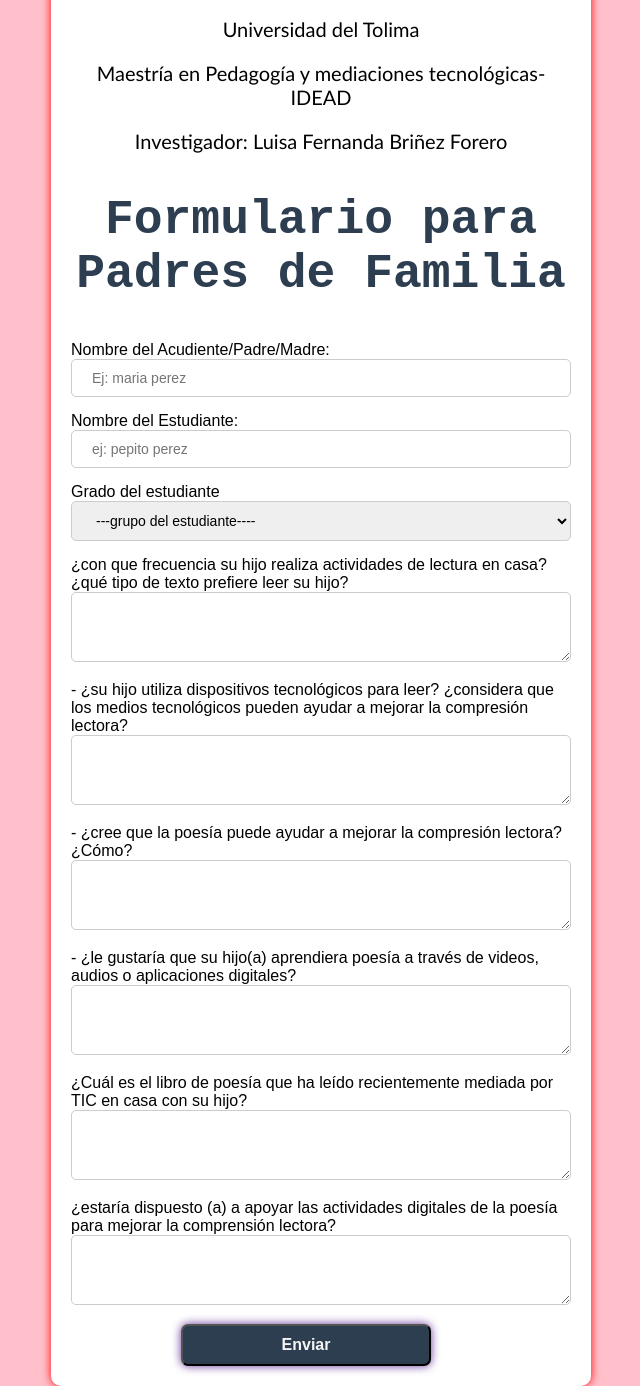
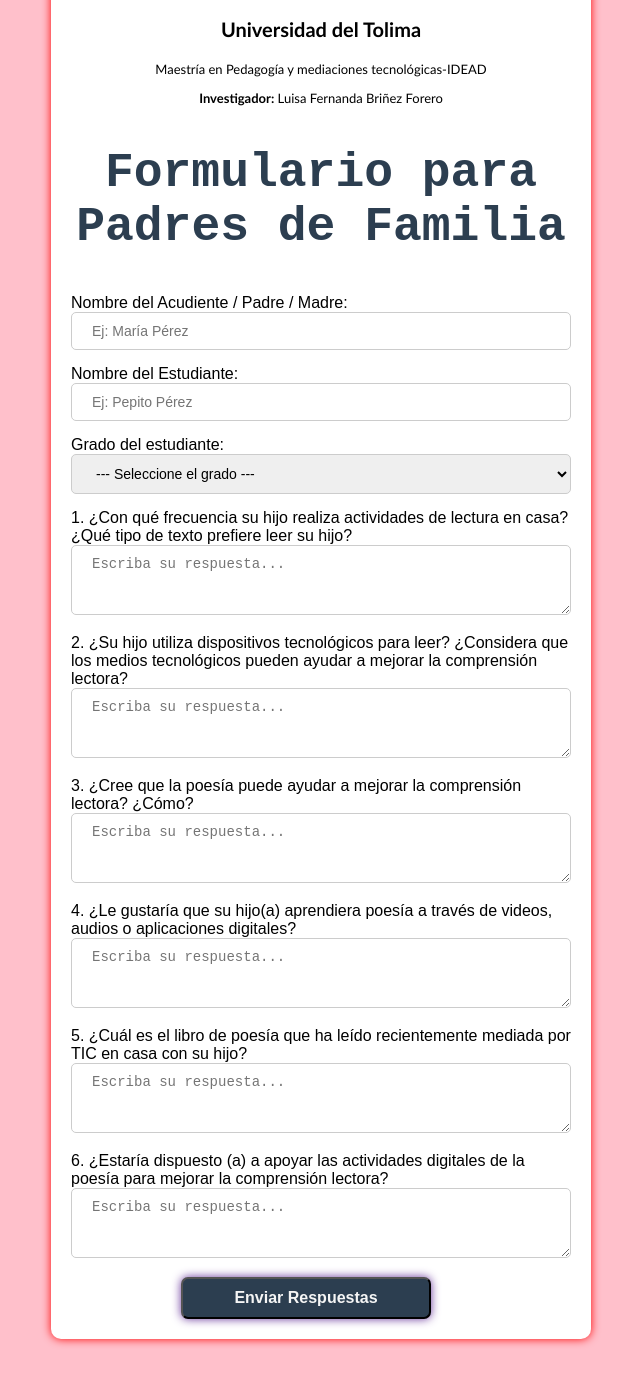
Before and after one commit to diego-polo/encuesta-padres, a website: page public/index.html in a window 1280 px wide. Shown: the part 151-1537 px from the top of the page, without its empty margins (319-959 px from the left). Drawn offline with Linux system fonts and the light colour scheme.

Commit message:
Refactor HTML form for parent feedback

```diff
--- a/public/index.html
+++ b/public/index.html
@@ -4,79 +4,81 @@
   <meta charset="UTF-8">
   <meta name="viewport" content="width=device-width, initial-scale=1.0">
   <link rel="stylesheet" href="estilos/index.css">
-  <title>Formulario para Padres de familia</title>
+  <title>Formulario para Padres de Familia</title>
 </head>
 <body>
   <div class="contenedor">
     <div class="cabecera-logos">
-   <img src="https://upload.wikimedia.org/wikipedia/commons/d/d0/Logo_universidad_del_tolima_version_web.png?utm_source=es.wikipedia.org&utm_campaign=index&utm_content=original" alt="logo universidad del tolima" class="logo-Universidad">
-   <img src="https://upload.wikimedia.org/wikipedia/commons/d/d0/Logo_universidad_del_tolima_version_web.png?utm_source=es.wikipedia.org&utm_campaign=index&utm_content=original" alt="logo universidad del tolima" class="logo-Universidad">
+      <img src="https://upload.wikimedia.org/wikipedia/commons/d/d0/Logo_universidad_del_tolima_version_web.png" alt="logo universidad del tolima" class="logo-Universidad">
+      <img src="https://upload.wikimedia.org/wikipedia/commons/d/d0/Logo_universidad_del_tolima_version_web.png" alt="logo universidad del tolima" class="logo-Universidad">
     </div>
-  <p>Universidad del Tolima</p>
-  <p>Maestría en Pedagogía y mediaciones tecnológicas-IDEAD</p>
-  <p>Investigador: Luisa Fernanda Briñez Forero </p>
+
+    <p style="font-weight: bold; text-align: center;">Universidad del Tolima</p>
+    <p style="text-align: center; font-size: 13px;">Maestría en Pedagogía y mediaciones tecnológicas-IDEAD</p>
+    <p style="text-align: center; font-size: 13px; margin-bottom: 20px;"><strong>Investigador:</strong> Luisa Fernanda Briñez Forero</p>
 
     <h2>Formulario para Padres de Familia</h2>
+
     <form id="MiFormulario">
-
       <div class="grupo">
-       <label>Nombre del Acudiente/Padre/Madre:</label>
-       <input type="text" id="Nombre_acudiente" required placeholder="Ej: maria perez" >
-     </div>
-     <div class="grupo">
-       <label>Nombre del Estudiante:</label>
-       <input type="text" id="Nombre_estudiante" required placeholder="ej: pepito perez">
+        <label>Nombre del Acudiente / Padre / Madre:</label>
+        <input type="text" name="nombre_acudiente" required placeholder="Ej: María Pérez">
       </div>
 
       <div class="grupo">
-       <label>Grado del estudiante</label>
-      <select id="grado">
-        <option value="">---grupo del estudiante----</option>
+        <label>Nombre del Estudiante:</label>
+        <input type="text" name="nombre_estudiante" required placeholder="Ej: Pepito Pérez">
+      </div>
+
+      <div class="grupo">
+        <label>Grado del estudiante:</label>
+        <select name="grado" required>
+          <option value="">--- Seleccione el grado ---</option>
           <option value="Preescolar">Preescolar</option>
           <option value="Primero">1°</option>
-        <option value="segundo">2°</option>
+          <option value="Segundo">2°</option>
           <option value="Tercero">3°</option>
-        <option value="cuarto">4°</option>
-        <option value="quinto">5°</option>
+          <option value="Cuarto">4°</option>
+          <option value="Quinto">5°</option>
         </select>
       </div>
 
       <div class="grupo">
-       <label>¿con que frecuencia su hijo realiza actividades de lectura en casa? ¿qué tipo de texto prefiere leer su hijo?</label>
-       <textarea id="mensaje" rows="3" required></textarea>
+        <label>1. ¿Con qué frecuencia su hijo realiza actividades de lectura en casa? ¿Qué tipo de texto prefiere leer su hijo?</label>
+        <textarea name="pregunta1" rows="3" required placeholder="Escriba su respuesta..."></textarea>
       </div>
 
       <div class="grupo">
-       <label>-	¿su hijo utiliza dispositivos tecnológicos para leer? ¿considera que los medios tecnológicos pueden ayudar a mejorar la compresión lectora?</label>
-       <textarea id="mensaje" rows="3" requierd></textarea>
+        <label>2. ¿Su hijo utiliza dispositivos tecnológicos para leer? ¿Considera que los medios tecnológicos pueden ayudar a mejorar la comprensión lectora?</label>
+        <textarea name="pregunta2" rows="3" required placeholder="Escriba su respuesta..."></textarea>
       </div>
 
       <div class="grupo">
-       <label>-	¿cree que la poesía puede ayudar a mejorar la compresión lectora? ¿Cómo? </label>
-       <textarea id="mensaje" rows="3" required></textarea>
+        <label>3. ¿Cree que la poesía puede ayudar a mejorar la comprensión lectora? ¿Cómo?</label>
+        <textarea name="pregunta3" rows="3" required placeholder="Escriba su respuesta..."></textarea>
       </div>
 
       <div class="grupo">
-       <label>-	¿le gustaría que su hijo(a) aprendiera poesía a través de videos, audios o aplicaciones digitales? </label>
-       <textarea id="mensaje" rows="3" required></textarea>
+        <label>4. ¿Le gustaría que su hijo(a) aprendiera poesía a través de videos, audios o aplicaciones digitales?</label>
+        <textarea name="pregunta4" rows="3" required placeholder="Escriba su respuesta..."></textarea>
       </div>
 
       <div class="grupo">
-       <label>¿Cuál es el libro de poesía que ha leído recientemente mediada por TIC en casa con su hijo?</label>
-       <textarea id="mensaje" rows="3" required></textarea>
+        <label>5. ¿Cuál es el libro de poesía que ha leído recientemente mediada por TIC en casa con su hijo?</label>
+        <textarea name="pregunta5" rows="3" required placeholder="Escriba su respuesta..."></textarea>
       </div>
 
       <div class="grupo">
-       <label>¿estaría dispuesto (a) a apoyar las actividades digitales de la poesía para mejorar la comprensión lectora?</label>
-       <textarea id="mensaje" rows="3" required></textarea>
+        <label>6. ¿Estaría dispuesto (a) a apoyar las actividades digitales de la poesía para mejorar la comprensión lectora?</label>
+        <textarea name="pregunta6" rows="3" required placeholder="Escriba su respuesta..."></textarea>
       </div>
 
-     <button class="submit">Enviar</button>
-
+      <button type="submit" class="submit">Enviar Respuestas</button>
     </form>
 
     <div id="mensajeAlerta" style="display: none;" class="alerta"></div>
   </div>
+
   <script src="logica/index.js" defer></script>
 </body>
 </html>
```
Lines whose indentation alone changed are shown as unchanged.
